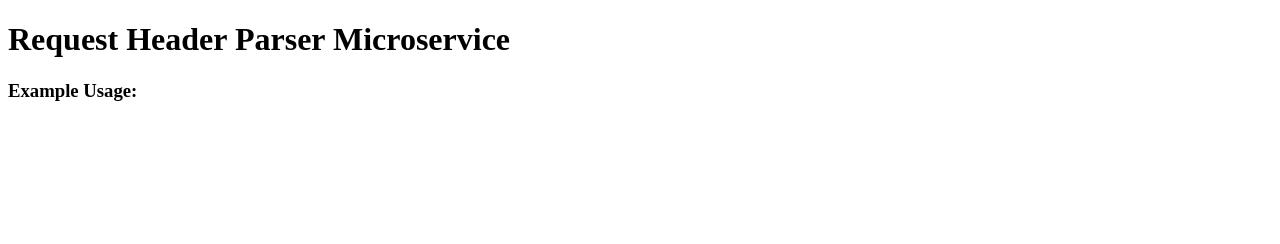
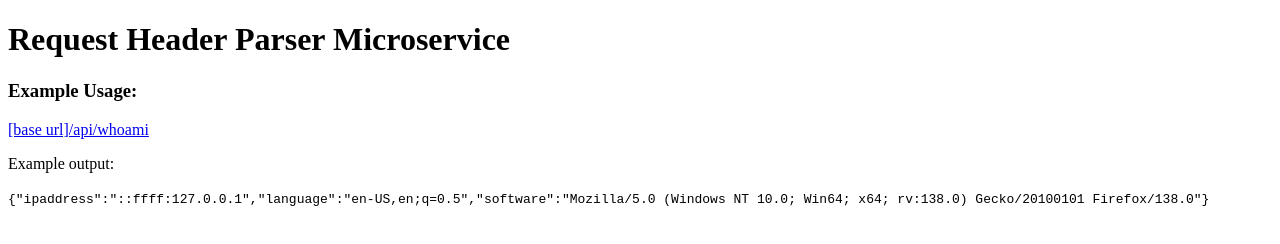
Before and after one commit to abumahmud/request-header-parser, a website: page views/index.html in a window 1280 px wide. Drawn offline with Linux system fonts and the light colour scheme.

Commit message:
added link in static file

```diff
--- a/views/index.html
+++ b/views/index.html
@@ -8,5 +8,8 @@
 <body>
     <h1>Request Header Parser Microservice</h1>
     <h3>Example Usage:</h3>
+    <a href="https://request-header-parser-hqbz.onrender.com/api/whoami">[base url]/api/whoami</a>
+    <p>Example output:</p>
+    <code>{"ipaddress":"::ffff:127.0.0.1","language":"en-US,en;q=0.5","software":"Mozilla/5.0 (Windows NT 10.0; Win64; x64; rv:138.0) Gecko/20100101 Firefox/138.0"}</code>
 </body>
 </html>
```
